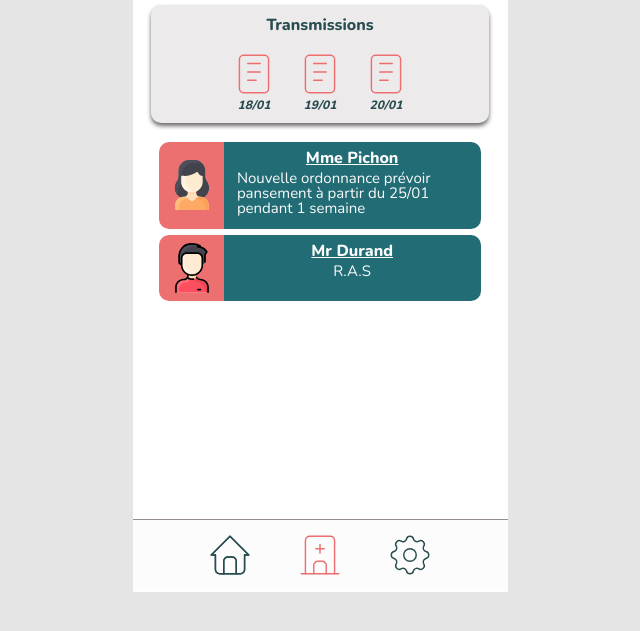
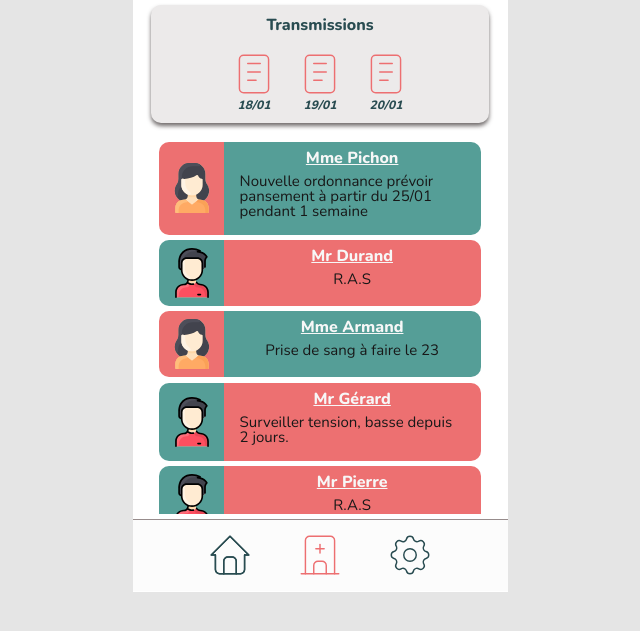
Before and after one commit to CelineBarbe/Ocare, a React app in the folder Front/: page /transmission in a window 1280 px wide. Shown: the part 125-756 px from the top of the page, without its empty margins (320-960 px from the left). Built offline with nearby package versions, Linux system fonts and the light colour scheme.

Commit message:
Front: static - formatting page transmission complete

```diff
--- a/Front/src/components/TransmissionPage/index.js
+++ b/Front/src/components/TransmissionPage/index.js
@@ -31,22 +31,62 @@ const TransmissionPage = () => {
               <div className="transmission-container">
 
                 <div className="transmission-container-row">
-                  <div className="transmission-container-row-left woman">
+                  <div className="transmission-container-row-left primary ">
                     <img className="transmission-container-row-left-img" alt="woman" src={woman}/>
                   </div>
-                  <div className="transmission-container-row-right">
+                  <div className="transmission-container-row-right secondary">
                     <h3>Mme Pichon</h3>
                     <p>Nouvelle ordonnance prévoir pansement à partir du 25/01 pendant 1 semaine</p>
                   </div>
                 </div>
 
                 <div className="transmission-container-row">
-                  <div className="transmission-container-row-left man">
+                  <div className="transmission-container-row-left secondary ">
                     <img className="transmission-container-row-left-img" alt="woman" src={man}/>
                   </div>
-                  <div className="transmission-container-row-right">
+                  <div className="transmission-container-row-right primary ">
                     <h3>Mr Durand</h3>
                     <p>R.A.S</p>
+                  </div>
+                </div>
+
+                <div className="transmission-container-row">
+                  <div className="transmission-container-row-left primary ">
+                    <img className="transmission-container-row-left-img" alt="woman" src={woman}/>
+                  </div>
+                  <div className="transmission-container-row-right secondary">
+                    <h3>Mme Armand</h3>
+                    <p>Prise de sang à faire le 23</p>
+                  </div>
+                </div>
+
+                <div className="transmission-container-row">
+                  <div className="transmission-container-row-left secondary ">
+                    <img className="transmission-container-row-left-img" alt="woman" src={man}/>
+                  </div>
+                  <div className="transmission-container-row-right primary ">
+                    <h3>Mr Gérard</h3>
+                    <p>Surveiller tension, basse depuis 2 jours.</p>
+                  </div>
+                </div>
+
+                <div className="transmission-container-row">
+                  <div className="transmission-container-row-left secondary ">
+                    <img className="transmission-container-row-left-img" alt="woman" src={man}/>
+                  </div>
+                  <div className="transmission-container-row-right primary ">
+                    <h3>Mr Pierre</h3>
+                    <p>R.A.S</p>
+                  </div>
+                </div>
+
+                <div className="transmission-container-row">
+                  <div className="transmission-container-row-left secondary ">
+                    <img className="transmission-container-row-left-img" alt="woman" src={man}/>
+                  </div>
+                  <div className="transmission-container-row-right primary ">
+                    <h3>Mr Alibert</h3>
+                    <p>Injection du 23/01 au 27/01</p>
                   </div>
                 </div>
 
--- a/Front/src/components/TransmissionPage/transmissionPage.scss
+++ b/Front/src/components/TransmissionPage/transmissionPage.scss
@@ -5,8 +5,8 @@
   background-color: vars.$color-primary;
 }
 
-.secondary-dark1 {
-  background-color: vars.$color-secondary-dark1;
+.secondary {
+  background-color: vars.$color-secondary;
 }
 
 .transmission-page-container {
@@ -54,7 +54,6 @@
       border-radius: 10px 0 0 10px ;
       width: 20%;
       padding: vars.$gutter;
-      background-color: vars.$color-primary;
       color: vars.$color-white;
       display: flex;
       flex-direction: row;
@@ -73,8 +72,7 @@
       display: flex;
       flex-direction: column;
       align-items: center;
-      background-color: vars.$color-secondary-dark1;
-      color: vars.$color-white;
+      color: #f7f7f7;
 
       h3 {
         font-weight: bold;
@@ -83,7 +81,8 @@
 
       p {
         font-size: 15px;
-        padding: vars.$gutter/1.5;
+        padding: vars.$gutter;
+        color: rgb(24, 24, 24);
       }
     }
   }
```
